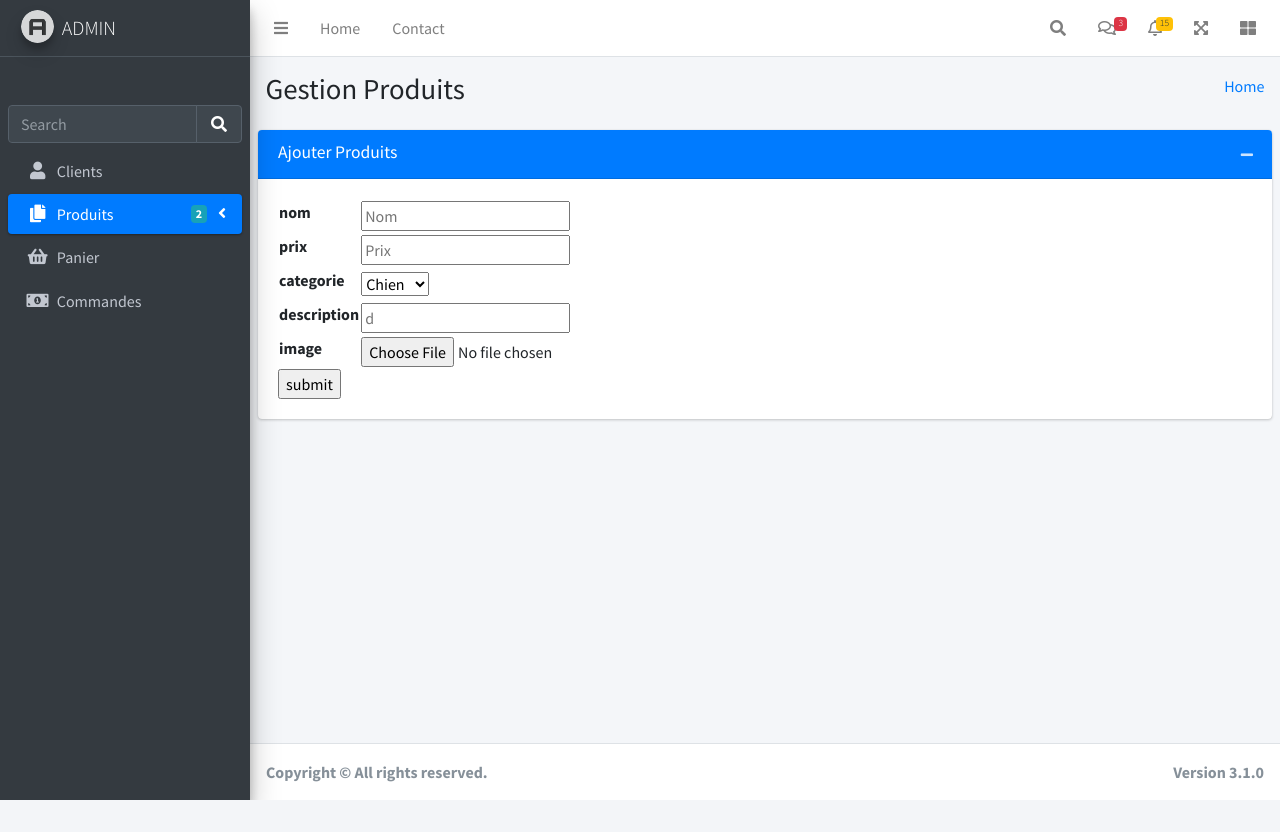
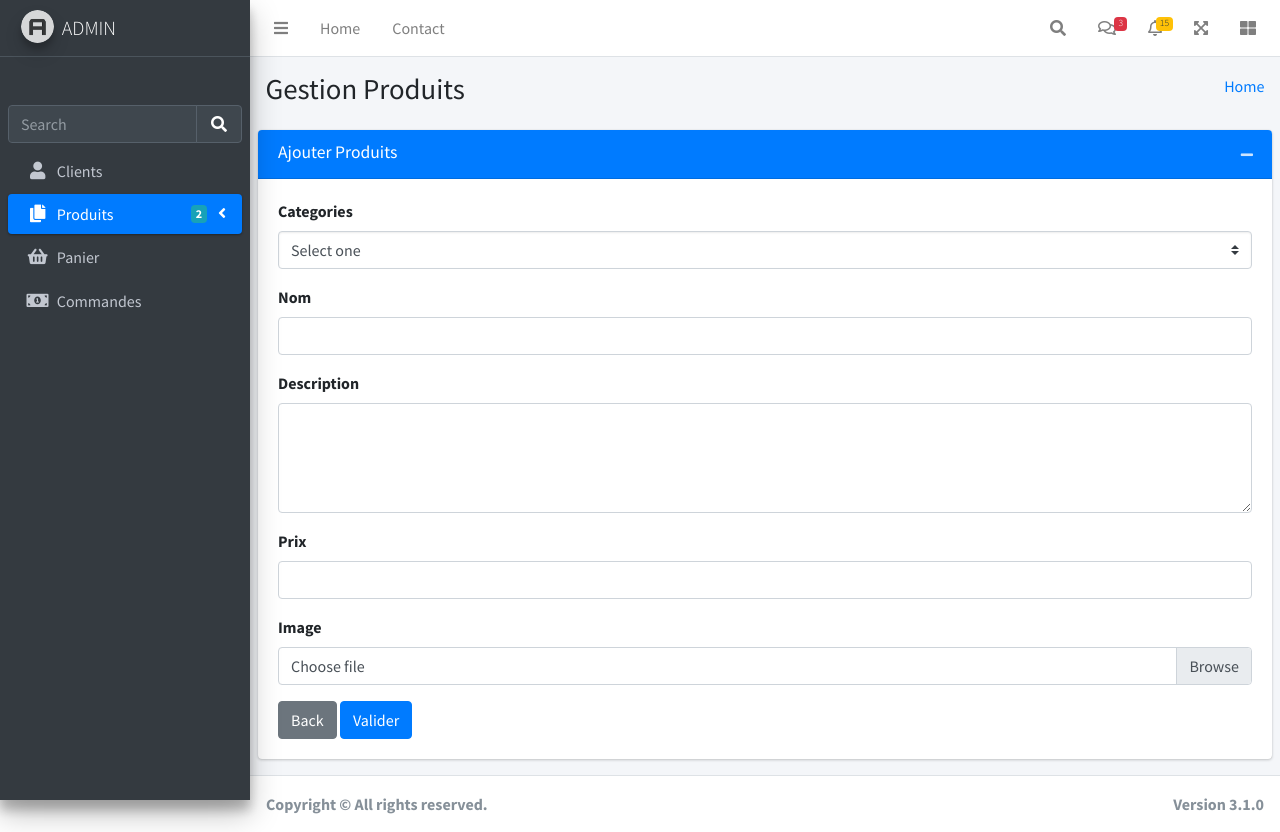
Before and after one commit to Moetaz-doghman/MiniProjet, a PHP site: page /ajouterproduit.php in a window 1280 px wide. Before the commit the page ends 800 px from the top, so only its background shows below. Run offline with PHP 8.4, Linux system fonts and the light colour scheme; some libraries are stand-ins or nearby versions.

Commit message:
Update ajouterproduit.php

```diff
--- a/baha/view/back/ajouterproduit.php
+++ b/baha/view/back/ajouterproduit.php
@@ -11,28 +11,28 @@
     // create an instance of the controller
     $userC = new produitC();
     if (
+        isset($_POST["categorie"]) &&
         isset($_POST["nom"]) &&
+        isset($_POST["description"]) &&
         isset($_POST["prix"]) &&
-        isset($_POST["categorie"]) &&
-        isset($_POST["description"]) &&
-		isset($_POST["image"])
+		    isset($_POST["image"])
        )
 
      {
         if (
+            !empty($_POST["categorie"]) &&
             !empty($_POST["nom"]) &&
+            !empty($_POST["description"]) &&
             !empty($_POST["prix"]) &&
-            !empty($_POST["categorie"]) &&
-            !empty($_POST["description"]) &&
-			!empty($_POST["image"])
+		      	!empty($_POST["image"])
 
         ) {
             $user = new produit(
+                $_POST['categorie'],
                 $_POST['nom'],
+                $_POST['description'],
                 $_POST['prix'],
-                $_POST['categorie'],
-                $_POST['description'],
-				$_POST['image'],
+				        $_POST['image'],
 
 
             );
@@ -341,47 +341,42 @@
                 </button>
               </div>
             </div>
+
             <div class="card-body">
             <form name="f1" action="" method="POST">
 
-		<table>
+            <div class="form-group">
+                <label for="categorie" >Categories</label>
+                <select id="categorie" name="categorie" class="form-control custom-select">
+                  <option selected disabled>Select one</option>
+                  <option>Homme </option>
+                  <option>Femme</option>
+                </select>
+              </div>
+              <div class="form-group">
+                <label for="nom">Nom</label>
+                <input type="text" id="nom" name="nom" class="form-control"  required>
+              </div>
+              <div class="form-group">
+                <label for="description">Description</label>
+                <textarea id="description" name="description" class="form-control" rows="4" required></textarea>
+              </div>
+              <div class="form-group">
+                <label for="prix">Prix</label>
+                <input type="number" step="any" id="prix" name="prix" class="form-control" required>
+              </div>
 
-		<tr>
-		<td><label>nom</label></td>
-		<td><input type="texte" name="nom" id="nom" max="30" placeholder="Nom" required /> </td>
-		</tr>
-		<tr>
-		<td><label>prix</label></td>
-		<td><input type="number" name="prix" id="prix"  min="5" placeholder="Prix" required /> </td>
-		</tr>
-		<tr>
-		<td> <label for="categorie">categorie </label> </td>
-	<td> <select name="categorie">
-	<option value="chien">Chien</option>
-	<option value="chat">Chat</option>
-	<option value="oiseau">Oiseau</option>
-	</select>
-	</td>
-	</tr>
-  <tr>
-		<td><label>description</label></td>
-		<td><input type="texte" name="description" id="description" max="30" placeholder="d" required /> </td>
-		</tr>
+              <div class="form-group">
+                    <label for="image">Image</label>
+                    <div class="custom-file">
+                      <input type="file" class="custom-file-input" id="image" name="image" >
+                      <label class="custom-file-label" for="image" >Choose file</label>
+                    </div>
+                  </div>
+                <input type="reset" class='btn btn-secondary ' value="Back">
+							<input type="submit" class="btn btn-primary" value="Valider" >
+                  </form>
 
-
-		<tr>
-		<td><label>image</label></td>
-		<td><input type="file" name="image" id="image" placeholder="image" required /> </td>
-		</tr>
-
-
-
-
-		</table>
-
-		<input type="submit" value="submit">
-
-  </form>
             </div>
             <!-- /.card-body -->
           </div>
```
